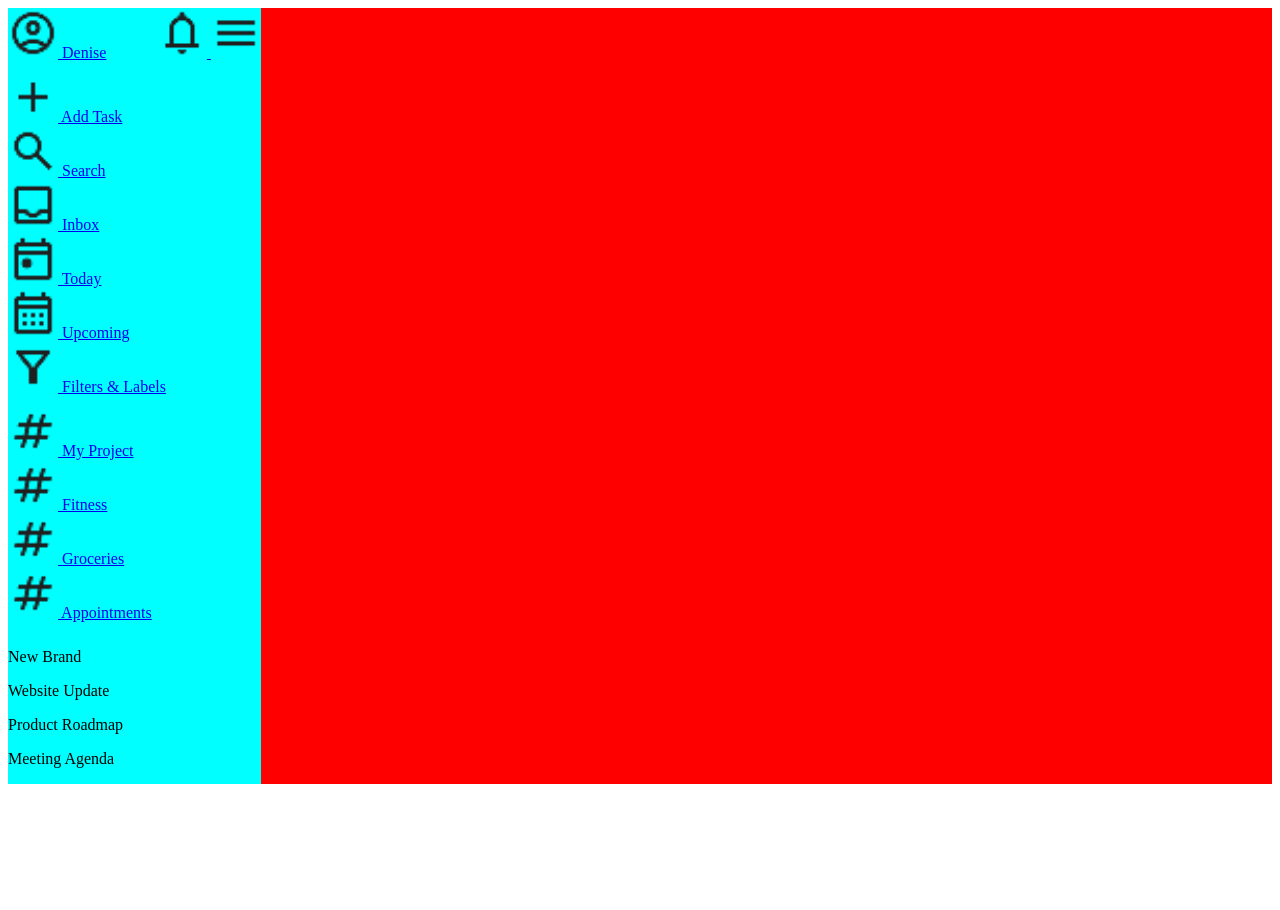
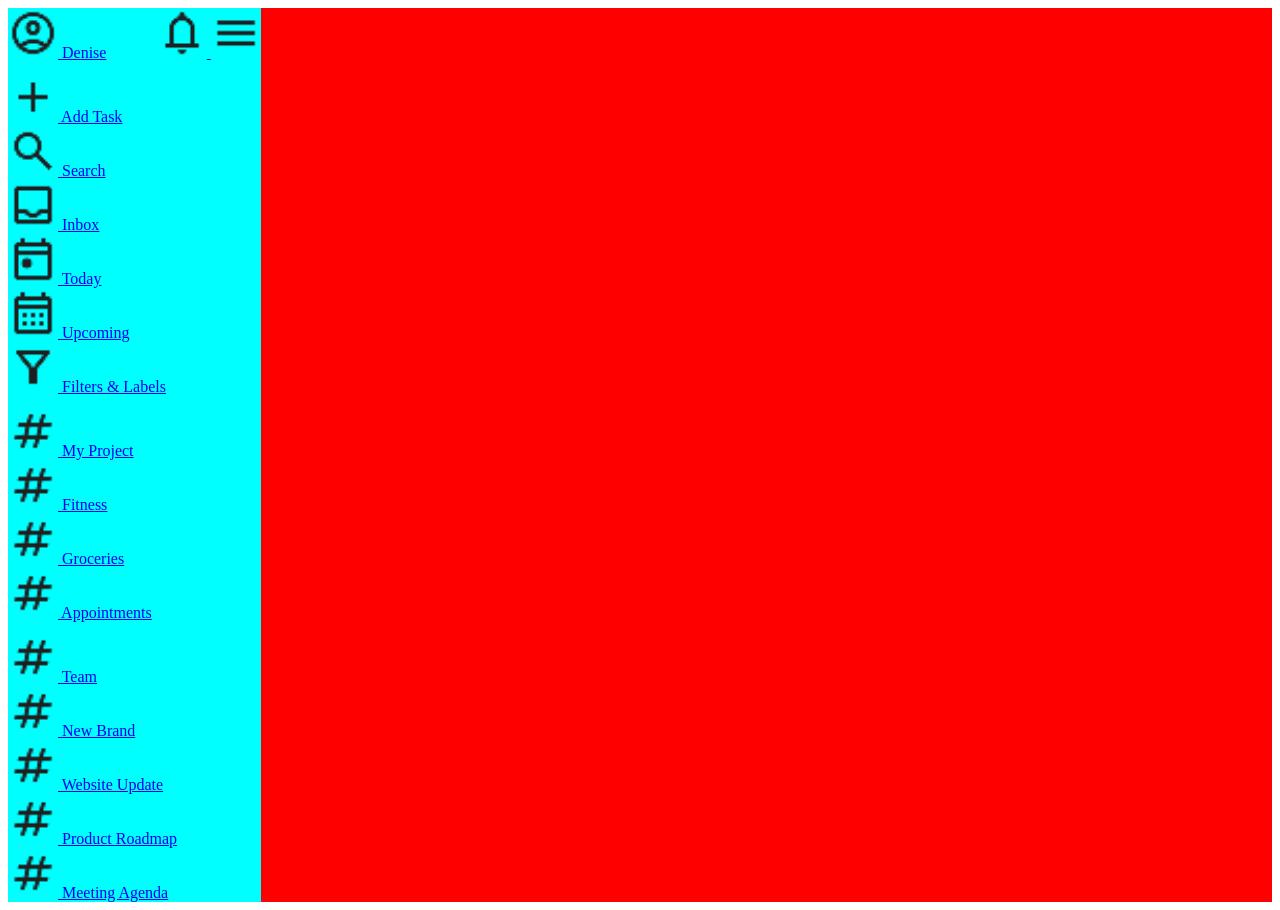
Before and after one commit to wonganjatan/todo-list, a website built with webpack: page src/template.html in a window 1280 px wide. Before the commit the page ends 800 px from the top, so only its background shows below. Built offline with nearby package versions, Linux system fonts and the light colour scheme.

Commit message:
Flexed the team sidebar

```diff
--- a/src/styles.css
+++ b/src/styles.css
@@ -15,10 +15,6 @@
     background-color: red;
 }
 
-.sidebar-group {
-
-}
-
 .sidebar-profile {
     display: flex;
     justify-content: space-between;
@@ -30,7 +26,8 @@
     justify-content: center;
 }
 
-.sidebar-tasks, .sidebar-project {
+.sidebar-tasks, .sidebar-project,
+.sidebar-team {
     display: flex;
     flex-direction: column;
     justify-content: center;
--- a/src/template.html
+++ b/src/template.html
@@ -76,11 +76,26 @@
             </div>
             <div class="sidebar-group">
                 <div class="sidebar-team">
-                    <!-- <img src="" alt="Team"> -->
-                    <p>New Brand</p>
-                    <p>Website Update</p>
-                    <p>Product Roadmap</p>
-                    <p>Meeting Agenda</p>
+                    <a href="#">
+                        <img src="./resources/hashtag.png" alt="Team">
+                        Team
+                    </a>
+                    <a href="#">
+                        <img src="./resources/hashtag.png" alt="New Brand">
+                        New Brand
+                    </a>
+                    <a href="#">
+                        <img src="./resources/hashtag.png" alt="Website Update">
+                        Website Update
+                    </a>
+                    <a href="#">
+                        <img src="./resources/hashtag.png" alt="Product Roadmap">
+                        Product Roadmap
+                    </a>
+                    <a href="#">
+                        <img src="./resources/hashtag.png" alt="Meeting Agenda">
+                        Meeting Agenda
+                    </a>
                 </div>
             </div>
         </div>
```
